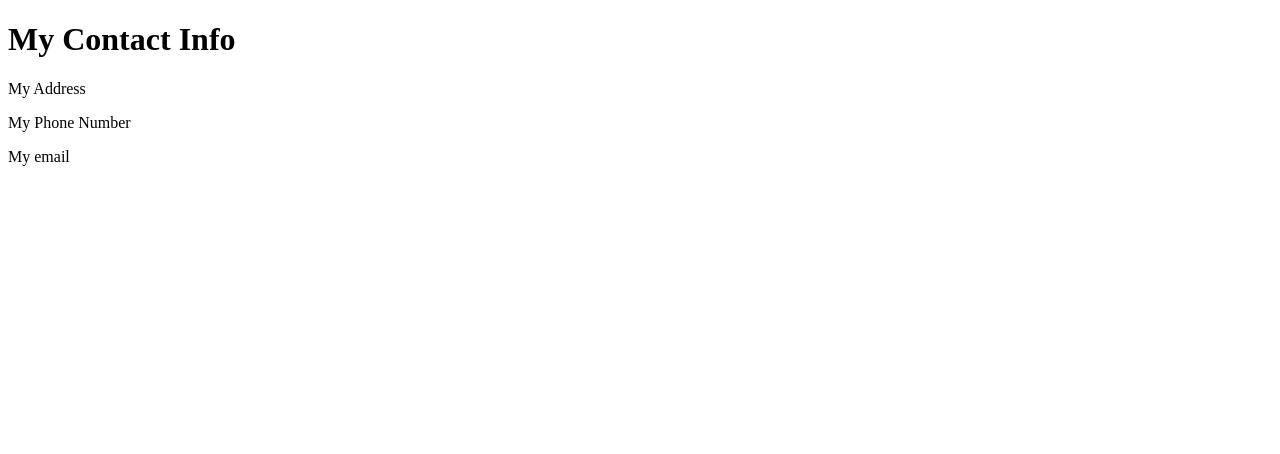
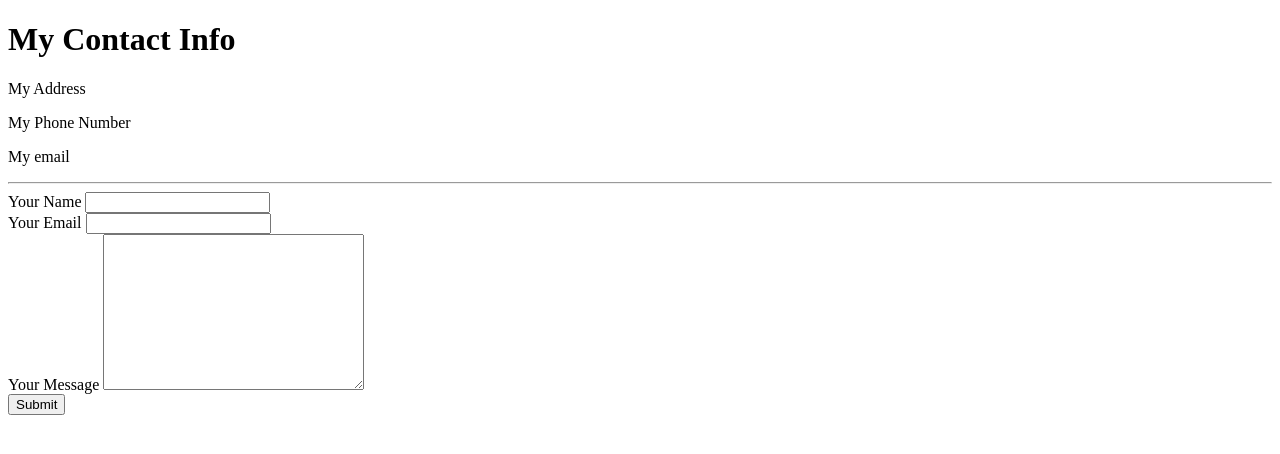
Before and after one commit to bfh455/cv, a plain HTML site: page contact.html in a window 1280 px wide. Drawn offline with Linux system fonts and the light colour scheme.

Commit message:
first update

```diff
--- a/contact.html
+++ b/contact.html
@@ -9,6 +9,15 @@
     <p>My Address</p>
     <p>My Phone Number</p>
     <p>My email</p>
-
+    <hr>
+    <form action="mailto:bfh455@yahoo.com" method="post" enctype="text/plain">
+      <label>Your Name</label>
+      <input type="text" name="yourName" value=""><br>
+      <label>Your Email</label>
+      <input type="email" name="yourEmail" value=""><br>
+      <label>Your Message</label>
+      <textarea name="yourMessage" rows="10" cols="30"></textarea><br>
+      <input type="submit" name="">
+    </form>
   </body>
 </html>
```
